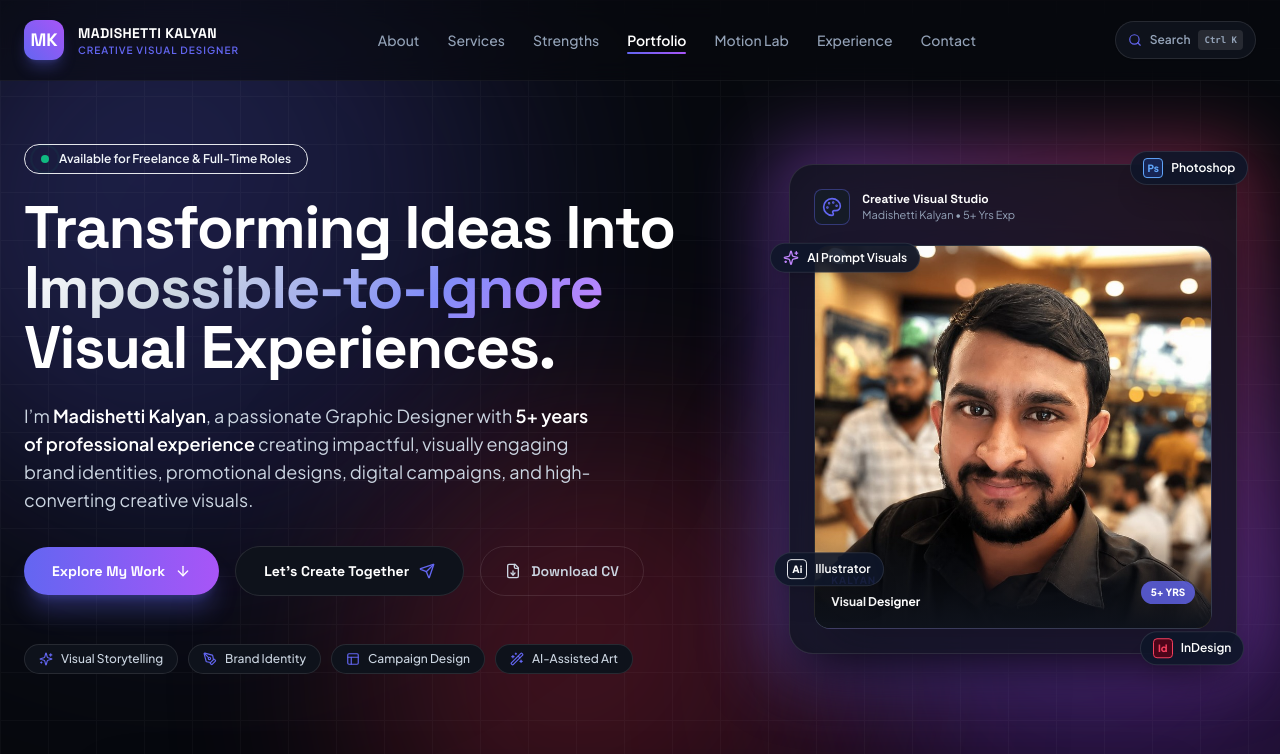
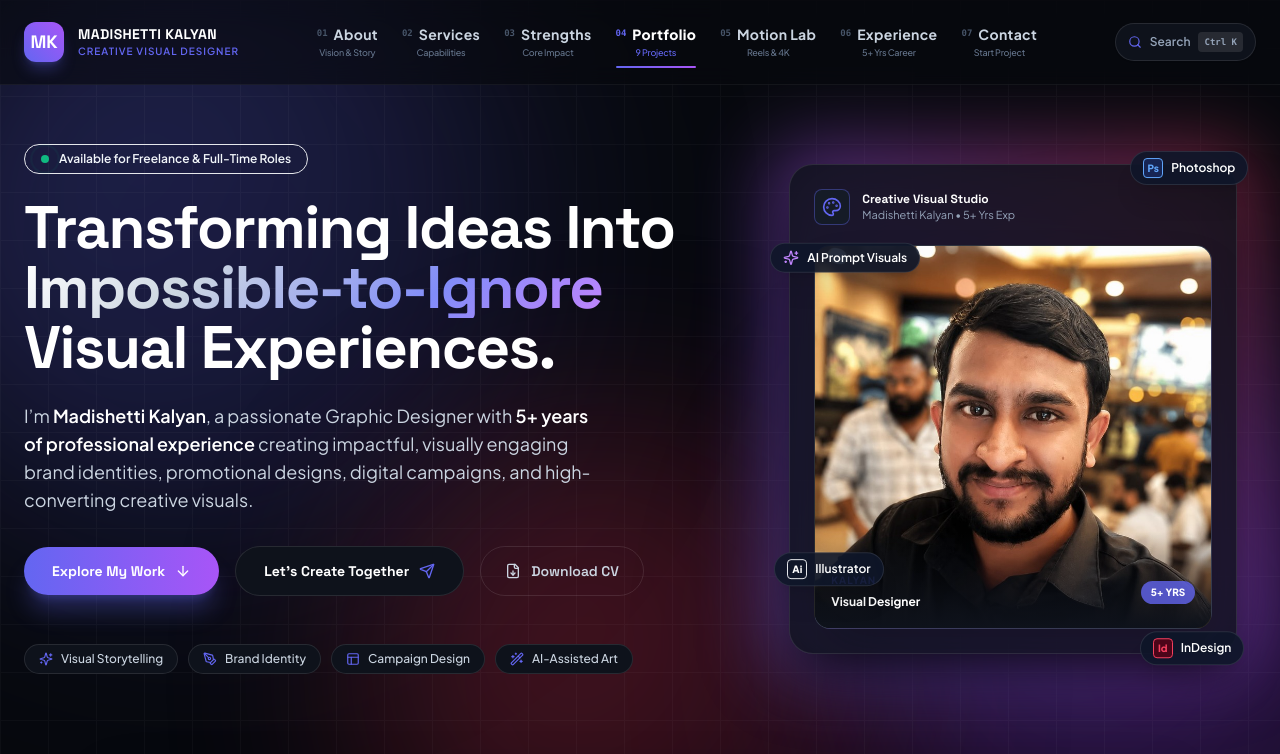
Before and after one commit to Madishettikalyan/Portifilo, a Next.js app: page / in a window 1280 px wide. Shown: the top 754 px of the page. Built offline with nearby package versions, Linux system fonts and the light colour scheme.

Commit message:
Add numbers and stylish descriptive points under Navbar links

```diff
--- a/components/Navbar.tsx
+++ b/components/Navbar.tsx
@@ -81,26 +81,48 @@ export default function Navbar() {
           </a>
 
           {/* Desktop Nav Links */}
-          <nav className="hidden md:flex items-center gap-6 lg:gap-7">
+          <nav className="hidden md:flex items-center gap-5 lg:gap-6">
             {[
-              { label: 'About', href: '#about', id: 'about' },
-              { label: 'Services', href: '#services', id: 'services' },
-              { label: 'Strengths', href: '#strengths', id: 'strengths' },
-              { label: 'Portfolio', href: '#portfolio', id: 'portfolio' },
-              { label: 'Motion Lab', href: '#motion', id: 'motion' },
-              { label: 'Experience', href: '#experience', id: 'experience' },
-              { label: 'Contact', href: '#contact', id: 'contact' },
+              { label: 'About', sub: 'Vision & Story', num: '01', href: '#about', id: 'about' },
+              { label: 'Services', sub: 'Capabilities', num: '02', href: '#services', id: 'services' },
+              { label: 'Strengths', sub: 'Core Impact', num: '03', href: '#strengths', id: 'strengths' },
+              { label: 'Portfolio', sub: '9 Projects', num: '04', href: '#portfolio', id: 'portfolio' },
+              { label: 'Motion Lab', sub: 'Reels & 4K', num: '05', href: '#motion', id: 'motion' },
+              { label: 'Experience', sub: '5+ Yrs Career', num: '06', href: '#experience', id: 'experience' },
+              { label: 'Contact', sub: 'Start Project', num: '07', href: '#contact', id: 'contact' },
             ].map((link) => (
               <a
                 key={link.id}
                 href={link.href}
-                className={`text-sm font-medium transition-colors relative py-1 ${
-                  activeSection === link.id ? 'text-white font-semibold' : 'text-slate-400 hover:text-white'
+                className={`group/nav flex flex-col items-center py-1 transition-all relative ${
+                  activeSection === link.id ? 'text-white' : 'text-slate-400 hover:text-white'
                 }`}
               >
-                {link.label}
+                <div className="flex items-center gap-1.5">
+                  <span
+                    className={`text-[9px] font-mono font-bold transition-colors ${
+                      activeSection === link.id ? 'text-primary' : 'text-slate-600 group-hover/nav:text-primary/70'
+                    }`}
+                  >
+                    {link.num}
+                  </span>
+                  <span
+                    className={`text-xs lg:text-sm font-bold tracking-wide transition-colors ${
+                      activeSection === link.id ? 'text-white font-extrabold' : 'text-slate-300 group-hover/nav:text-white'
+                    }`}
+                  >
+                    {link.label}
+                  </span>
+                </div>
+                <span
+                  className={`text-[9px] font-medium tracking-tight transition-colors mt-0.5 ${
+                    activeSection === link.id ? 'text-primary' : 'text-slate-500 group-hover/nav:text-slate-400'
+                  }`}
+                >
+                  {link.sub}
+                </span>
                 {activeSection === link.id && (
-                  <span className="absolute bottom-0 left-0 right-0 h-0.5 bg-gradient-to-r from-primary to-secondary rounded-full" />
+                  <span className="absolute -bottom-1 left-0 right-0 h-0.5 bg-gradient-to-r from-primary to-secondary rounded-full shadow-md shadow-primary/50" />
                 )}
               </a>
             ))}
@@ -151,21 +173,29 @@ export default function Navbar() {
             </button>
 
             {[
-              { label: 'About & Philosophy', href: '#about', id: 'about' },
-              { label: 'Services (10 Disciplines)', href: '#services', id: 'services' },
-              { label: 'Core Strengths', href: '#strengths', id: 'strengths' },
-              { label: 'Design Portfolio (9 Case Studies)', href: '#portfolio', id: 'portfolio' },
-              { label: 'Motion Lab (Shorts & Long Films)', href: '#motion', id: 'motion' },
-              { label: 'Experience & Milestones', href: '#experience', id: 'experience' },
-              { label: 'Contact & Project Inquiry', href: '#contact', id: 'contact' },
+              { label: 'About', sub: 'Vision & Story', num: '01', href: '#about', id: 'about' },
+              { label: 'Services', sub: '10 Disciplines', num: '02', href: '#services', id: 'services' },
+              { label: 'Strengths', sub: 'Core Impact', num: '03', href: '#strengths', id: 'strengths' },
+              { label: 'Portfolio', sub: '9 Selected Works', num: '04', href: '#portfolio', id: 'portfolio' },
+              { label: 'Motion Lab', sub: 'Shorts & 4K Films', num: '05', href: '#motion', id: 'motion' },
+              { label: 'Experience', sub: '5+ Yrs Journey', num: '06', href: '#experience', id: 'experience' },
+              { label: 'Contact', sub: 'Get In Touch', num: '07', href: '#contact', id: 'contact' },
             ].map((link) => (
               <a
                 key={link.id}
                 href={link.href}
                 onClick={() => setMobileMenuOpen(false)}
-                className="block text-base font-semibold text-slate-200 hover:text-primary py-2 border-b border-white/5"
+                className="flex items-center justify-between py-2.5 border-b border-white/5 group"
               >
-                {link.label}
+                <div className="flex items-center gap-3">
+                  <span className="text-xs font-mono font-bold text-primary">{link.num}</span>
+                  <span className="text-base font-semibold text-slate-200 group-hover:text-primary transition-colors">
+                    {link.label}
+                  </span>
+                </div>
+                <span className="text-xs text-slate-500 font-medium px-2.5 py-0.5 rounded-full bg-white/5 border border-white/5">
+                  {link.sub}
+                </span>
               </a>
             ))}
 
```
